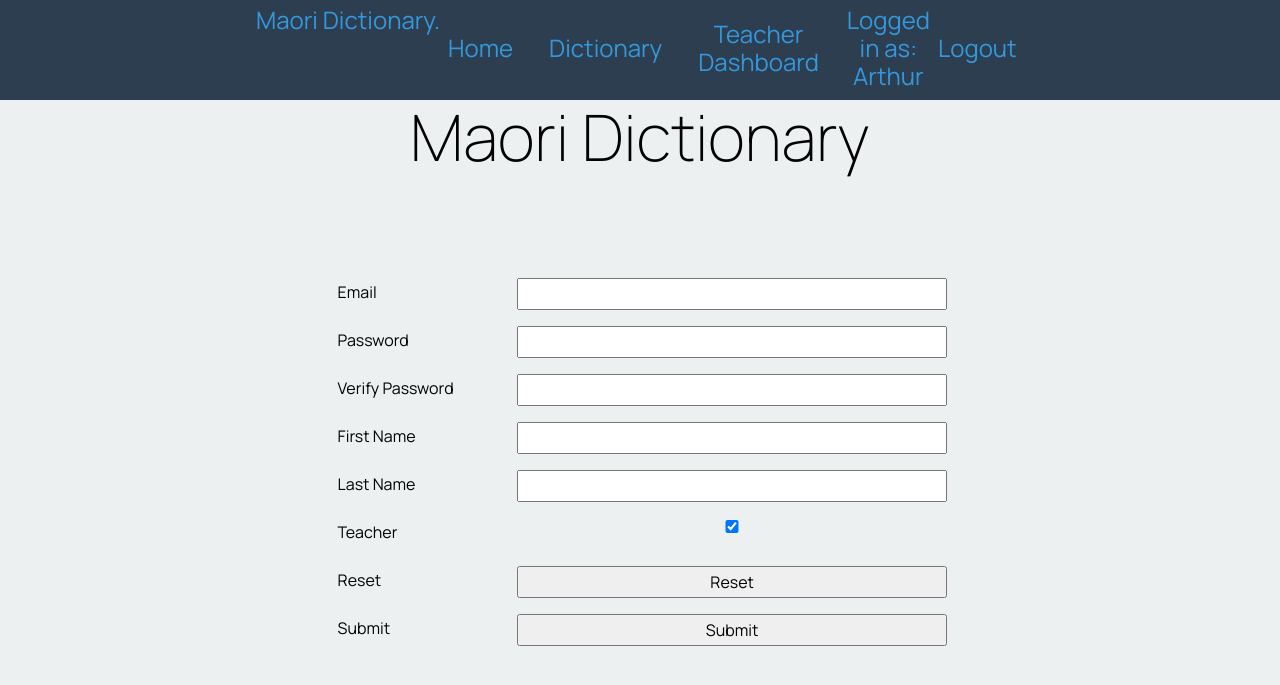
After one commit to ArthurJFF/Maori_dictionary, a Flask app: page /teacher_signup in a window 1280 px wide. The commit adds this page. Shown: the top 685 px of the page. Run offline with Flask 3, Linux system fonts and the light colour scheme; a user stored in the database is signed in; some libraries are stand-ins or nearby versions.

Commit message:
Final product. Additions include: Encryption/hashing of password Formatting changes Teacher dashboard Ability to sign up new teachers Can now see when a word was most recently modified and by whom

```diff
--- a/app.py
+++ b/app.py
@@ -1,7 +1,10 @@
-from flask import Flask, render_template, request, redirect, session, url_for, jsonify
+from flask import Flask, render_template, request, redirect, session, url_for, jsonify, flash
 import sqlite3
+import bcrypt
+from datetime import datetime
+
 from sqlite3 import Error
-
+from bcrypt import hashpw, gensalt, checkpw
 app = Flask(__name__)
 app.secret_key = 'my_secret_key'
 DICTIONARY_DB = 'dictionary.sqlite'  # Set up secret key and database connection
@@ -23,41 +26,42 @@ def render_homepage():
 
 
 @app.route('/login', methods=['POST', 'GET'])
-def render_login():
-    if 'email' in session:
-        user_name = session.get('name')
-        if user_name:  # Check if user_name is not None
-            error_message = f"You are already logged in as {user_name}."
-            return render_template('login.html', error=error_message)
+def render_login_page():  # Login page
+    if request.method == 'POST':  # If the user submits the login form
+        email = request.form.get('email')  # Get the email entered by the user
+        password = request.form.get('user_password')  # Get the password entered by the user
 
-    if request.method == 'POST':  # gets email and password from table
-        email = request.form.get('email')
-        password = request.form.get('user_password')
+        con = connect_to_database(DICTIONARY_DB)  # Connect to the database
+        cur = con.cursor()
+        cur.execute("SELECT user_id, password, fname, lname, teacher FROM user_info WHERE email = ?", (email,))  # Retrieve user data
+        result = cur.fetchone()  # Fetch the first result
+        con.close()
 
-        conn = connect_to_database(DICTIONARY_DB)
-        cursor = conn.cursor()
-        cursor.execute("SELECT * FROM user_info WHERE email=? AND password=?", (email, password))
-        # check user with required credentials exists
-        user = cursor.fetchone()
-        conn.close()
+        if result:
+            stored_hashed_password = result[1].encode('utf-8')  # Convert the stored hashed password back to bytes
+            if bcrypt.checkpw(password.encode('utf-8'), stored_hashed_password):  # Verify the password
+                session['email'] = email
+                session['firstname'] = result[2]
+                session['lastname'] = result[3]
+                session['user_id'] = result[0]  # Set the user_id in the session
+                session['teacher'] = result[4]  # Set the teacher status in the session
 
-        if user:
-            session['email'] = email  # set variables for session that are used to personalise the user experience
-            session['user_id'] = user[0]
-            session['name'] = user[3]
-            session['teacher'] = bool(user[5])
-            return redirect(url_for('render_homepage'))
+                return redirect(url_for('render_homepage'))  # Redirect to home if login is successful
+            else:
+                error_message = "Incorrect password. Please try again."
         else:
-            error_message = "Invalid email or password. Please try again."  # error message if login fails
-            return render_template('login.html', error=error_message)
+            error_message = "Email not found. Please try again."
 
-    return render_template('login.html')
+        return render_template('login.html', error=error_message)  # Render the login page with error message
+
+    return render_template('login.html')  # Render the login page
+
 
 
 @app.route('/logout')
 def render_logout():
     session.clear()
-    return redirect(url_for('render_login'))  # Redirect to login page after logout
+    return redirect(url_for('render_login_page'))  # Redirect to login page after logout
 
 
 @app.route('/signup', methods=['POST', 'GET'])
@@ -67,22 +71,67 @@ def render_signup_page():  # Signup page
         password = request.form.get('user_password')
         verify_password = request.form.get('user_password_verify')
         firstname = request.form.get('firstname')
-        lastname = request.form.get('lastname')  # Add to the table
+        lastname = request.form.get('lastname')
 
         if password != verify_password:  # Verify passwords
             error_message = "Passwords do not match. Please try again."
             return render_template('signup.html', error=error_message)
 
+        # Hash the password before storing it
+        hashed_password = bcrypt.hashpw(password.encode('utf-8'), bcrypt.gensalt()).decode('utf-8')
+
         con = connect_to_database(DICTIONARY_DB)  # Connect to database
         cur = con.cursor()
-        cur.execute("INSERT INTO user_info (email, password, fname, lname) VALUES (?, ?, ?, ?)",
-                    (email, password, firstname, lastname))  # Insert info into table
+        cur.execute("INSERT INTO user_info (email, password, fname, lname, teacher) VALUES (?, ?, ?, ?, ?)",
+                    (email, hashed_password, firstname, lastname))  # Insert info into table
         con.commit()
         con.close()
 
         return redirect('/')
 
     return render_template('signup.html')
+
+@app.route('/teacher_signup', methods=['POST', 'GET'])
+def render_teacher_signup_page():  # Teacher signup page
+    # Check if the user is a teacher
+    if 'email' in session and session.get('teacher'):
+        if request.method == 'POST':
+            # Handle form submission for teacher signup
+            email = request.form.get('email')
+            password = request.form.get('user_password')
+            verify_password = request.form.get('user_password_verify')
+            firstname = request.form.get('firstname')
+            lastname = request.form.get('lastname')
+            is_teacher = True  # Set the user as a teacher
+
+            if password != verify_password:
+                error_message = "Passwords do not match. Please try again."
+                return render_template('teacher_signup.html', error=error_message)
+
+            # Hash the password before storing it
+            hashed_password = bcrypt.hashpw(password.encode('utf-8'), bcrypt.gensalt()).decode('utf-8')
+
+            con = connect_to_database(DICTIONARY_DB)
+            cur = con.cursor()
+            cur.execute("INSERT INTO user_info (email, password, fname, lname, teacher) VALUES (?, ?, ?, ?, ?)",
+                        (email, hashed_password, firstname, lastname, is_teacher))
+            con.commit()
+            con.close()
+
+            return redirect('/')  # Redirect to homepage after signup
+
+        return render_template('teacher_signup.html')  # Render the teacher signup page
+
+    else:
+        return redirect(url_for('permission_denied'))  # Redirect unauthorized users
+
+# Check if the user is a teacher to render the teacher dashboard
+@app.route('/teacher_dashboard')
+def render_teacher_dashboard():
+    if 'email' in session and session.get('teacher'):
+        return render_template('teacher_dashboard.html')
+    else:
+        return redirect(url_for('permission_denied'))  # Redirect unauthorized users
 
 
 @app.route('/dictionary', methods=['GET'])
@@ -132,7 +181,7 @@ def render_dictionary():
     return render_template('dictionary.html', dictionary_data=dictionary_data)
 
 
-@app.route('/view_word/<int:word_id>', methods=['GET'])  # route for viewing details of individual word once clicked
+@app.route('/view_word/<int:word_id>', methods=['GET'])
 def view_word(word_id):
     if 'email' not in session:
         return redirect('/login')  # Redirect to login if user is not logged in
@@ -140,15 +189,41 @@ def view_word(word_id):
     conn = connect_to_database(DICTIONARY_DB)
     cursor = conn.cursor()
     cursor.execute("SELECT * FROM me_dictionary WHERE id = ?", (word_id,))
-    # query to get data from row with the corresponding word id
     word = cursor.fetchone()
+
+    teacher_name = None
+
+    # Fetch teacher name from user_info table using teacher_id
+    if word[9]:
+        cursor.execute("SELECT fname, lname FROM user_info WHERE user_id = ?", (word[9],))
+        teacher_data = cursor.fetchone()
+
+        if teacher_data:
+            teacher_name = f"{teacher_data[0]} {teacher_data[1]}"
+
     conn.close()
 
-    return render_template('view_word.html', word=word)
+    date_added = None
+    date_modified = None
+
+    # Parse date added
+    if word[7]:
+        try:
+            date_added = datetime.strptime(word[7][:10], "%Y-%m-%d").strftime("%Y-%m-%d")
+        except ValueError:
+            flash('Error parsing date added.')
+
+    # Parse date modified
+    if word[8]:
+        try:
+            date_modified = datetime.strptime(word[8][:10], "%Y-%m-%d").strftime("%Y-%m-%d")
+        except ValueError:
+            flash('Error parsing date modified.')
+
+    return render_template('view_word.html', word=word, teacher_name=teacher_name, date_added=date_added, date_modified=date_modified)
 
 
 @app.route('/edit_word/<int:word_id>', methods=['GET', 'POST'])
-# this allows the teacher to edit existing words in the dictionary
 def edit_word(word_id):
     if 'email' not in session:
         return redirect('/login')  # Redirect to login if user is not logged in
@@ -166,12 +241,23 @@ def edit_word(word_id):
         definition = request.form.get('definition')
         level = request.form.get('level')
         image_url = request.form.get('image_url')
+        teacher_id = session.get('user_id')  # Get the logged-in teacher's ID
+
+        # Validate level input is in the correct bounds
+        try:
+            level = int(level)
+            if level < 1 or level > 10:
+                flash('Invalid level. Please enter a number between 1 and 10.')
+                return redirect(url_for('edit_word', word_id=word_id))
+        except ValueError:
+            flash('Invalid level. Please enter a valid number.')
+            return redirect(url_for('edit_word', word_id=word_id))
 
         cursor.execute("""
             UPDATE me_dictionary
-            SET M_word = ?, E_word = ?, Category = ?, Definition = ?, Level = ?, image_url = ?
+            SET M_word = ?, E_word = ?, Category = ?, Definition = ?, Level = ?, image_url = ?, date_modified = ?, teacher_id = ?
             WHERE id = ?
-        """, (m_word, e_word, category, definition, level, image_url, word_id))
+        """, (m_word, e_word, category, definition, level, image_url, datetime.now(), teacher_id, word_id))
         # updates the corresponding columns for the selected word id
 
         conn.commit()
@@ -184,6 +270,8 @@ def edit_word(word_id):
     conn.close()
 
     return render_template('edit_word_form.html', word=word)
+
+
 
 
 @app.route('/delete_word/<int:word_id>', methods=['GET', 'POST'])
@@ -226,13 +314,24 @@ def add_word():
         definition = request.form.get('definition')
         level = request.form.get('level')
         image_url = request.form.get('image_url')
+        teacher_id = session.get('user_id')  # Get the logged-in teacher's ID
+
+        # Validate level input is in the right bounds
+        try:
+            level = int(level)
+            if level < 1 or level > 10:
+                flash('Invalid level. Please enter a number between 1 and 10.')
+                return redirect(url_for('add_word'))
+        except ValueError:
+            flash('Invalid level. Please enter a valid number.')
+            return redirect(url_for('add_word'))
 
         conn = connect_to_database(DICTIONARY_DB)
         cursor = conn.cursor()
-        cursor.execute("INSERT INTO me_dictionary (M_word, E_word, Category, Definition, Level, image_url) "
-                       "VALUES (?, ?, ?, ?, ?, ?)",
-                       (m_word, e_word, category, definition, level, image_url))
-        # get the data from the form then insert them into the right row of me_dictionary
+        cursor.execute("""
+            INSERT INTO me_dictionary (M_word, E_word, Category, Definition, Level, image_url, date_added, teacher_id)
+            VALUES (?, ?, ?, ?, ?, ?, ?, ?)
+        """, (m_word, e_word, category, definition, level, image_url, datetime.now(), teacher_id))
         conn.commit()
         conn.close()
 
--- a/static/smile.css
+++ b/static/smile.css
@@ -193,6 +193,20 @@ table {
     font-weight: bold;
 }
 
+table tbody tr {
+    padding: 70px 0;
+}
+
+
+table tbody tr {
+    margin-bottom: 70px;
+}
+
+
+table tbody tr {
+    border-bottom: 2px solid #ddd;
+}
+
 
 @media only screen and (max-width: 600px) {
     .container {
--- a/templates/add_word_form.html
+++ b/templates/add_word_form.html
@@ -20,10 +20,10 @@ Add a New Word
         <input type="text" id="definition" name="definition" required><br>
 
         <label for="level">Level:</label>
-        <input type="number" id="level" name="level" required><br>
+        <input type="number" id="level" name="level" min="1" max="10" required><br>
 
         <label for="image_url">Image URL (contact developer for options):</label>
-        <input type="text" id="image_url" name="image_url" required><br>
+        <input type="text" id="image_url" name="image_url" ><br>
 
         <input type="submit" value="Add Word">
     </form>
--- a/templates/base.html
+++ b/templates/base.html
@@ -20,10 +20,9 @@
         <div class="navbar-links">
             <a href="/">Home</a>
             <a href="/dictionary">Dictionary</a>
-            <a href="/add_word">Add words</a>
-            <a href="/contact">Contact</a>
+            <a href="/teacher_dashboard">Teacher Dashboard</a>
             {% if 'email' in session %}
-                <div class="navbar-user">Logged in as: {{ session.get('name') }}</div>
+                <div class="navbar-user">Logged in as: {{ session.get('firstname') }}</div>
                 <a href="/logout">Logout</a>
             {% else %}
                 <a href="/login">Login</a>
@@ -32,6 +31,15 @@
         </div>
     </div>
 </nav>
+    {% with messages = get_flashed_messages() %}
+        {% if messages %}
+            <div class="flashes">
+                {% for message in messages %}
+                    <div class="flash">{{ message }}</div>
+                {% endfor %}
+            </div>
+        {% endif %}
+    {% endwith %}
 <div class="container">
     <header>
         <h1>Maori Dictionary</h1>  <!-- page heading -->
--- a/templates/dictionary.html
+++ b/templates/dictionary.html
@@ -5,6 +5,7 @@ Maori-English Dictionary
 {% endblock %}
 
 {% block main %}
+Click the Maori word for more information
 <div class="container">
     <form action="/dictionary" method="GET">  <!-- these and other forms like it present dropdown boxes for filters and give all their options to the user-->
         <label for="category">Select a category:</label>
@@ -28,7 +29,7 @@ Maori-English Dictionary
             <option value="Time">Time</option>
         </select>
 
-        <label for="level_from">Select starting level:</label>
+        <label for="level_from">Select level min:</label>
         <select name="level_from" id="level_from">
             <option value="">Any</option>
             <option value="1">1</option>
@@ -43,7 +44,7 @@ Maori-English Dictionary
             <option value="10">10</option>
         </select>
 
-        <label for="level_to">Select ending level:</label>
+        <label for="level_to"> level max:</label>
         <select name="level_to" id="level_to">
             <option value="">Any</option>
             <option value="1">1</option>
--- a/templates/edit_word_form.html
+++ b/templates/edit_word_form.html
@@ -20,10 +20,10 @@ Edit Word
         <input type="text" id="definition" name="definition" value="{{ word[4] }}" required><br>
 
         <label for="level">Level:</label>
-        <input type="number" id="level" name="level" value="{{ word[5] }}" required><br>
+        <input type="number" id="level" name="level" value="{{ word[5] }}" min="1" max="10" required><br>
 
         <label for="image_url">Image URL (contact developer for options):</label>
-        <input type="text" id="image_url" name="image_url" value="{{ word[6] }}" required><br>
+        <input type="text" id="image_url" name="image_url" value="{{ word[6] }}" ><br>
 
         <input type="submit" value="Save Changes">
     </form>
--- a/templates/signup.html
+++ b/templates/signup.html
@@ -25,8 +25,9 @@
         <div class="form-label">Last Name</div>
         <div class="form-element"><input type="text" name="lastname" id="lastname" required></div>
     </div>
+
     <div class="form-group">
-        <div class="form-label">Reset</div>  # clear all the input fields
+        <div class="form-label">Reset</div>  <!-- clear all the input fields -->
         <div class="form-element"><input type="reset" value="Reset" required></div>
     </div>
     <div class="form-group">
--- /dev/null
+++ b/templates/teacher_signup.html
@@ -0,0 +1,42 @@
+<!-- teacher_signup.html -->
+{% extends "base.html" %}
+
+{% block main %}
+    {% if error %}
+        <p>{{ error }}</p>
+    {% endif %}
+    <form class="myform" method="post" action="/teacher_signup">  <!-- Exact same as regular signup except automatically makes user a teacher-->
+        <div class="form-group">
+            <div class="form-label">Email</div>
+            <div class="form-element"><input type="email" name="email" id="email" required></div>
+        </div>
+        <div class="form-group">
+            <div class="form-label">Password</div>
+            <div class="form-element"><input type="password" name="user_password" id="user_password" required></div>
+        </div>
+        <div class="form-group">
+            <div class="form-label">Verify Password</div>
+            <div class="form-element"><input type="password" name="user_password_verify" id="user_password_verify" required></div>
+        </div>
+        <div class="form-group">
+            <div class="form-label">First Name</div>
+            <div class="form-element"><input type="text" name="firstname" id="firstname" required></div>
+        </div>
+        <div class="form-group">
+            <div class="form-label">Last Name</div>
+            <div class="form-element"><input type="text" name="lastname" id="lastname" required></div>
+        </div>
+        <div class="form-group">
+            <div class="form-label">Teacher</div>
+            <div class="form-element"><input type="checkbox" name="teacher" id="teacher" checked readonly></div>
+        </div>
+        <div class="form-group">
+            <div class="form-label">Reset</div>
+            <div class="form-element"><input type="reset" value="Reset" required></div>
+        </div>
+        <div class="form-group">
+            <div class="form-label">Submit</div>
+            <div class="form-element"><input type="submit" value="Submit" required></div>
+        </div>
+    </form>
+{% endblock %}
```
Also changed, not shown: templates/teacher_dashboard.html (added, +10 -0 lines), templates/view_word.html (+10 -4 lines), dictionary.sqlite.
